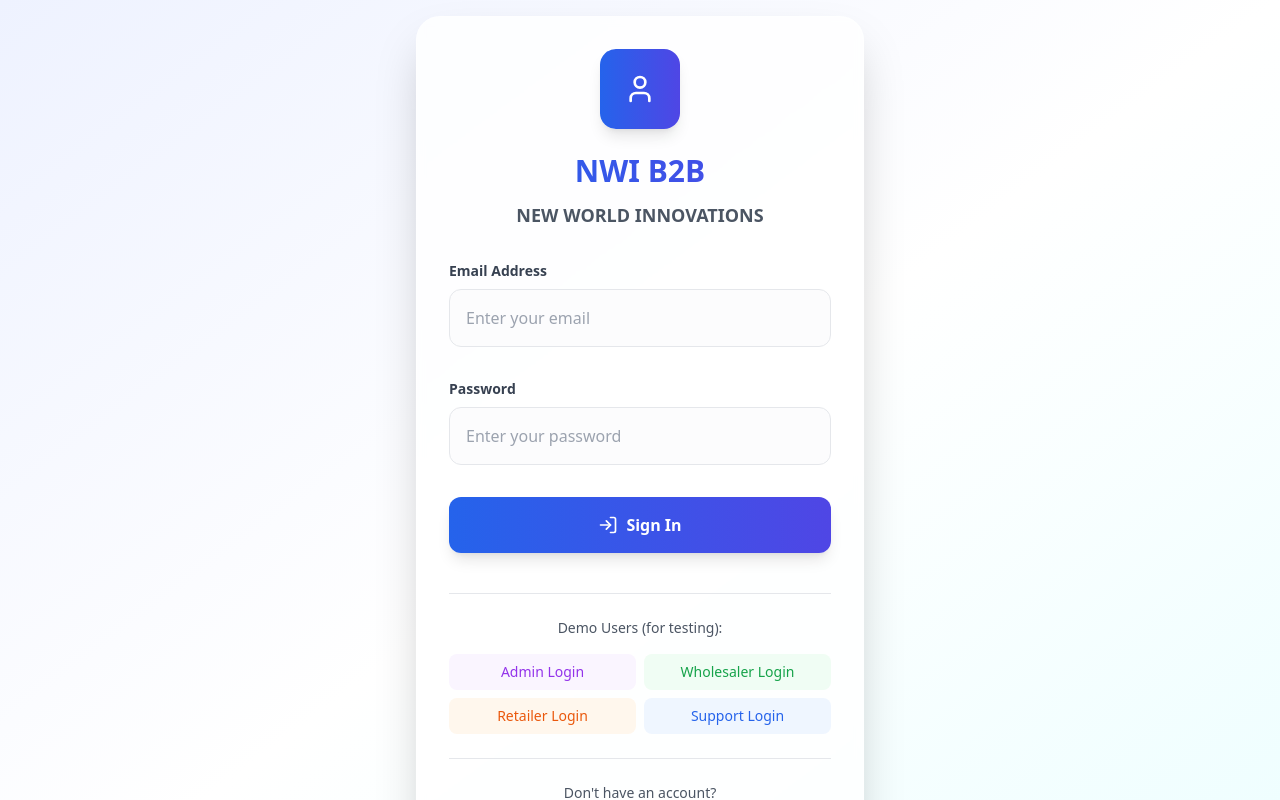
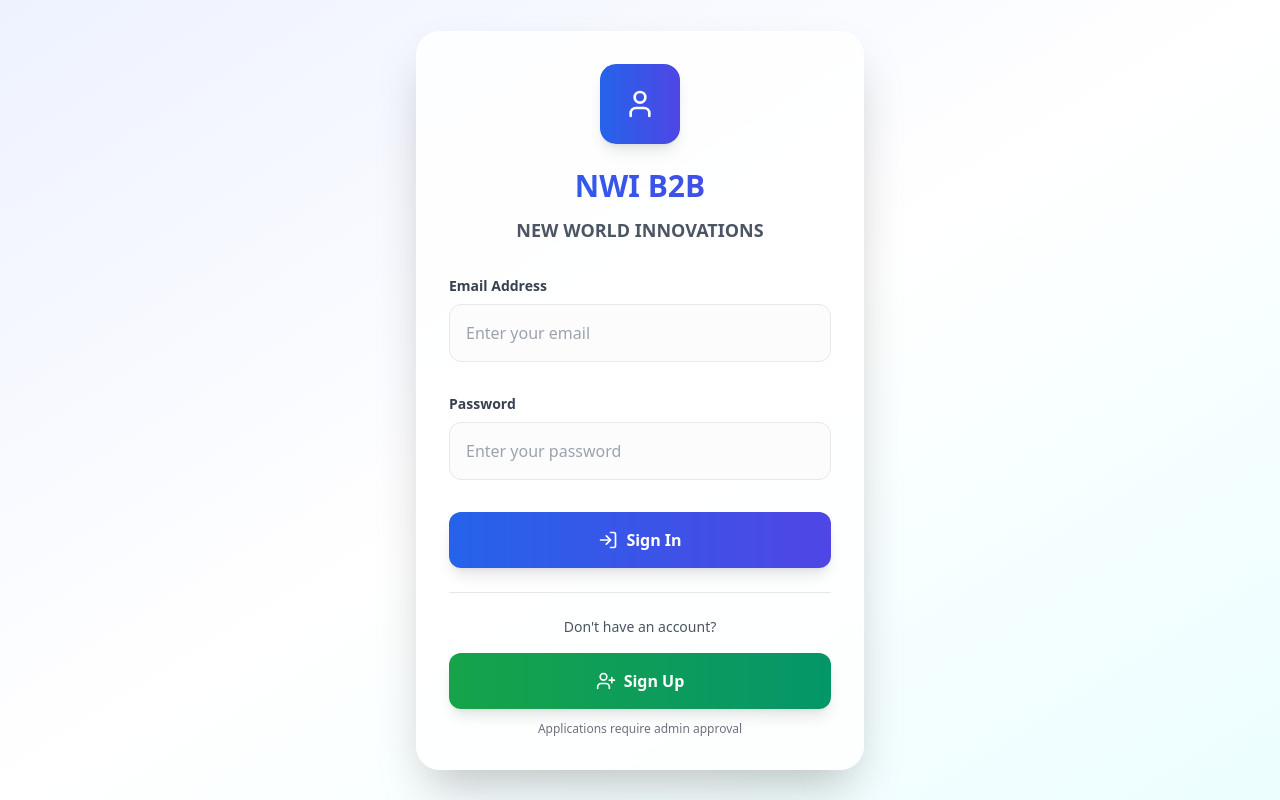
Before and after one commit to NextEraInnovations/NWI-B2B, a React (Vite) app: page / in a window 1280 px wide. Shown: the top 800 px of the page. Built offline with nearby package versions, Linux system fonts and the light colour scheme; no server answers.

Commit message:
Remove quick login buttons from login page

```diff
--- a/src/components/Auth/LoginForm.tsx
+++ b/src/components/Auth/LoginForm.tsx
@@ -146,38 +146,6 @@ export function LoginForm() {
         </form>
 
 
-        {/* Demo User Quick Login */}
-        <div className="mt-6 sm:mt-8 lg:mt-10 border-t pt-6">
-          <div className="text-center mb-4">
-            <p className="text-sm text-gray-600 mb-4">Demo Users (for testing):</p>
-            <div className="grid grid-cols-1 sm:grid-cols-2 gap-2">
-              <button
-                onClick={() => quickLogin('admin@test.com')}
-                className="bg-purple-50 text-purple-600 px-3 py-2 rounded-lg hover:bg-purple-100 transition-colors text-sm font-medium"
-              >
-                Admin Login
-              </button>
-              <button
-                onClick={() => quickLogin('wholesaler@test.com')}
-                className="bg-green-50 text-green-600 px-3 py-2 rounded-lg hover:bg-green-100 transition-colors text-sm font-medium"
-              >
-                Wholesaler Login
-              </button>
-              <button
-                onClick={() => quickLogin('retailer@test.com')}
-                className="bg-orange-50 text-orange-600 px-3 py-2 rounded-lg hover:bg-orange-100 transition-colors text-sm font-medium"
-              >
-                Retailer Login
-              </button>
-              <button
-                onClick={() => quickLogin('support@test.com')}
-                className="bg-blue-50 text-blue-600 px-3 py-2 rounded-lg hover:bg-blue-100 transition-colors text-sm font-medium"
-              >
-                Support Login
-              </button>
-            </div>
-          </div>
-        </div>
 
         {/* Registration Option */}
         <div className="mt-6 border-t pt-6">
```
